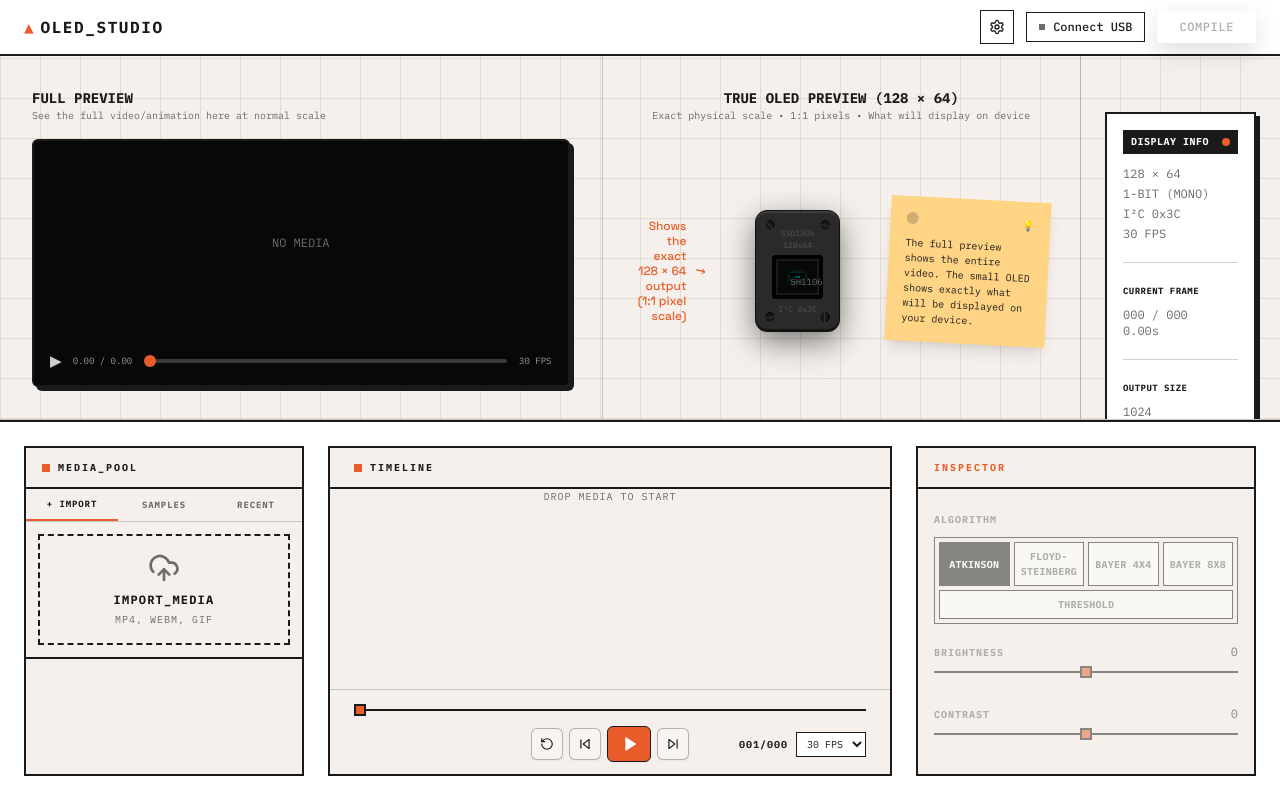
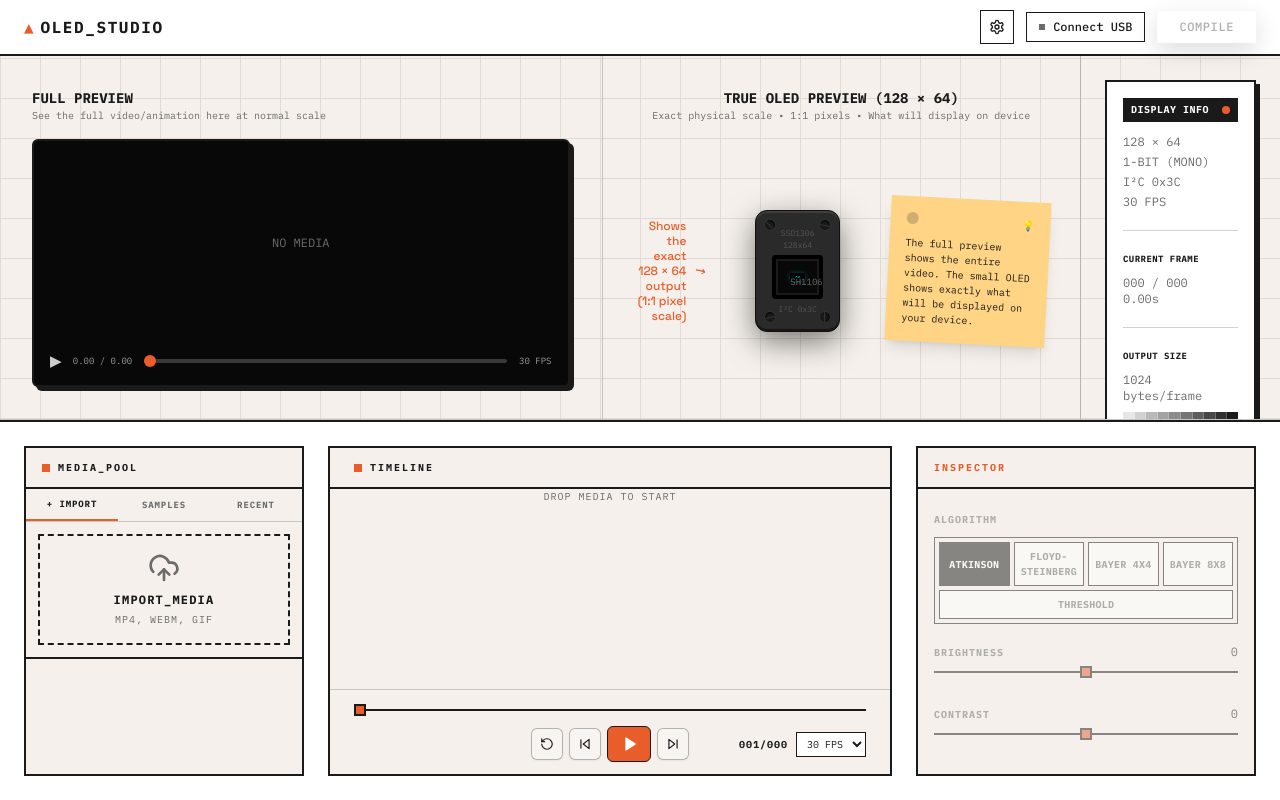
Before and after one commit to tezz-e/OLEDify, a React (Vite) app in the folder web/: page / in a window 1280 px wide. Built offline with nearby package versions, Linux system fonts and the light colour scheme.

Commit message:
align-display-info-panel-to-top

```diff
--- a/web/src/App.tsx
+++ b/web/src/App.tsx
@@ -458,7 +458,7 @@ export default function App() {
 
           {/* Column 3: Display Info */}
           <div className="w-[200px] shrink-0 p-6 border-l border-[#1A1A1A]/20 flex flex-col justify-start overflow-y-auto">
-            <div className="bg-white border-2 border-[#1A1A1A] shadow-[4px_4px_0_0_#1A1A1A] p-4 font-mono text-xs flex flex-col gap-5 mt-4 lg:mt-8 mb-auto">
+            <div className="bg-white border-2 border-[#1A1A1A] shadow-[4px_4px_0_0_#1A1A1A] p-4 font-mono text-xs flex flex-col gap-5 mb-auto">
 
               <div>
                 <div className="bg-[#1A1A1A] text-white px-2 py-1 text-[10px] font-bold uppercase tracking-wider mb-3 flex justify-between items-center">
```
